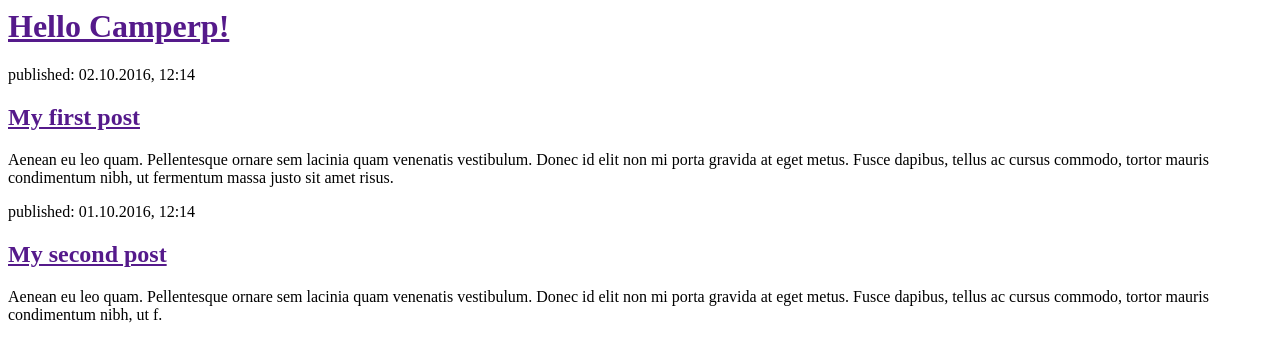
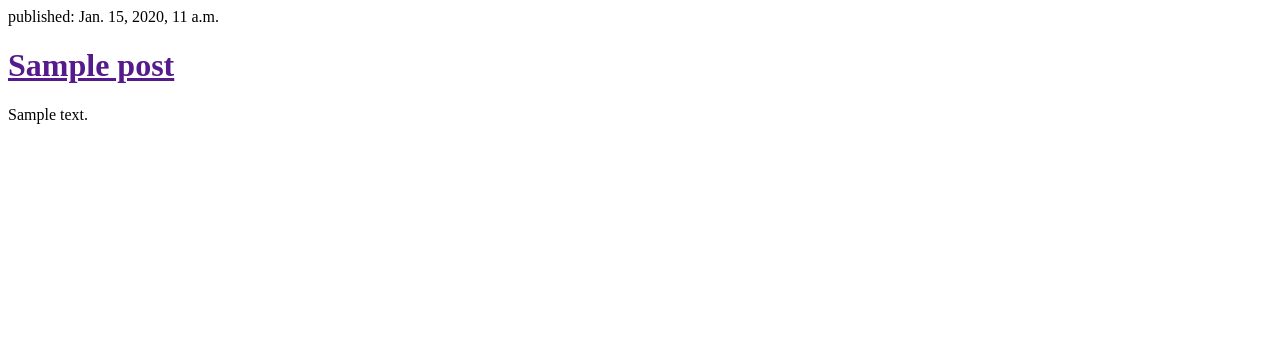
Before and after one commit to mugan86/camperp, a Django app: template blog/templates/blog/post_list.html in a window 1280 px wide. Shown: the top 362 px of the page. Run offline with Django 3.2, Linux system fonts and the light colour scheme; the template is opened without the code that fills it: values that come from a table or form of the project are taken from there, others are empty; tables that the repository leaves empty hold one stand-in row (values such as "Sample post").

Commit message:
Update HTML template with dinamic content

```diff
--- a/blog/templates/blog/post_list.html
+++ b/blog/templates/blog/post_list.html
@@ -3,20 +3,12 @@
         <title>Camperp - Main Page - Blog</title>
     </head>
     <body>
-        <div>
-            <h1><a href="">Hello Camperp!</a></h1>
-        </div>
-
-        <div>
-            <p>published: 02.10.2016, 12:14</p>
-            <h2><a href="">My first post</a></h2>
-            <p>Aenean eu leo quam. Pellentesque ornare sem lacinia quam venenatis vestibulum. Donec id elit non mi porta gravida at eget metus. Fusce dapibus, tellus ac cursus commodo, tortor mauris condimentum nibh, ut fermentum massa justo sit amet risus.</p>
-        </div>
-
-        <div>
-            <p>published: 01.10.2016, 12:14</p>
-            <h2><a href="">My second post</a></h2>
-            <p>Aenean eu leo quam. Pellentesque ornare sem lacinia quam venenatis vestibulum. Donec id elit non mi porta gravida at eget metus. Fusce dapibus, tellus ac cursus commodo, tortor mauris condimentum nibh, ut f.</p>
-        </div>
+       {% for post in posts %}
+            <div>
+                <p>published: {{ post.published_date }}</p>
+                <h1><a href="">{{ post.title }}</a></h1>
+                <p>{{ post.text|linebreaksbr }}</p>
+            </div>
+        {% endfor %}
     </body>
 </html>
```
